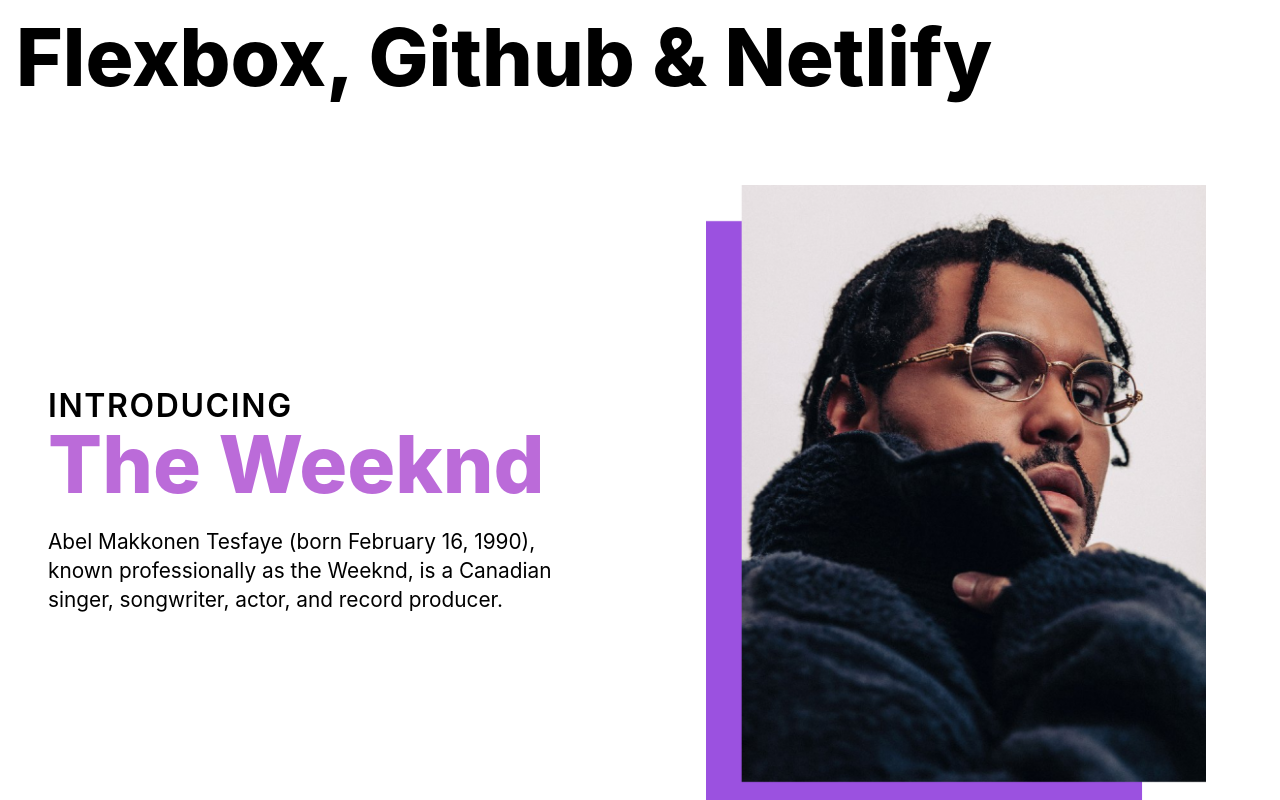
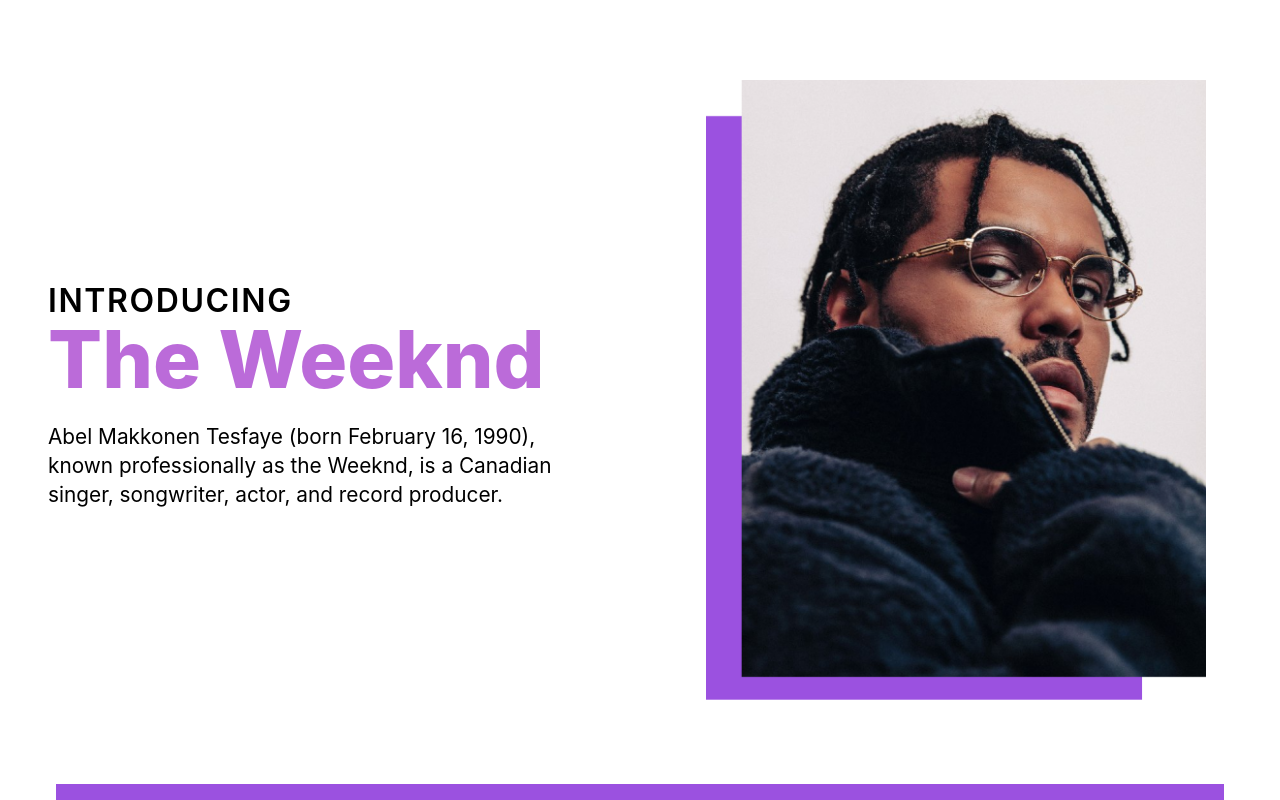
Before and after one commit to MinggHo/test-with-jess, a plain HTML site: page index.html in a window 1280 px wide. Shown: the top 800 px of the page. Drawn offline with Linux system fonts and the light colour scheme.

Commit message:
removed h1

```diff
--- a/index.html
+++ b/index.html
@@ -8,9 +8,6 @@
     <link rel="stylesheet" href="./css/main.css" />
   </head>
   <body>
-    <h1>Flexbox, Github & Netlify</h1>
-    </hr>
-
     <div id="main">
       <div id="header">
         <div id="title">
```
